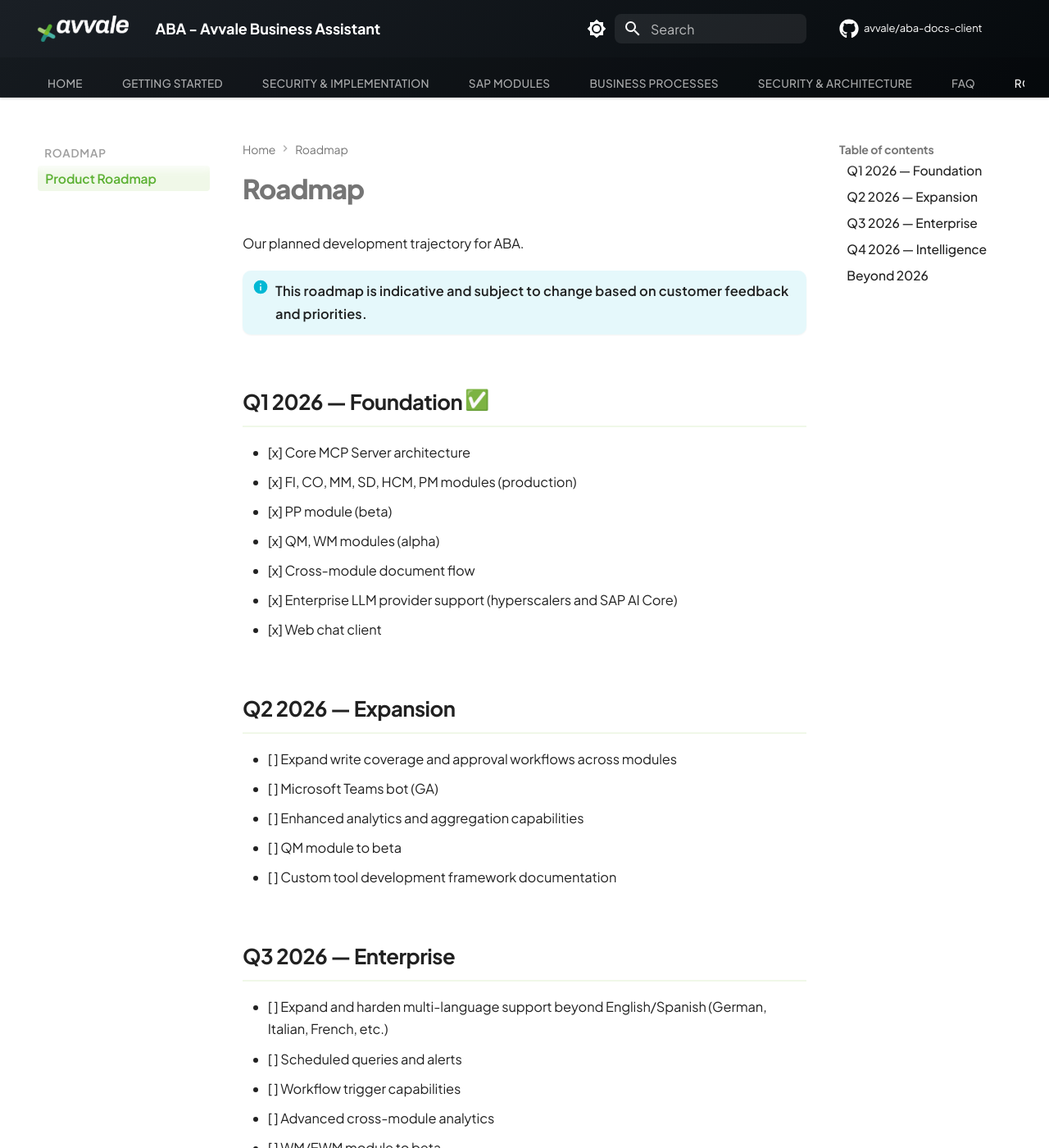
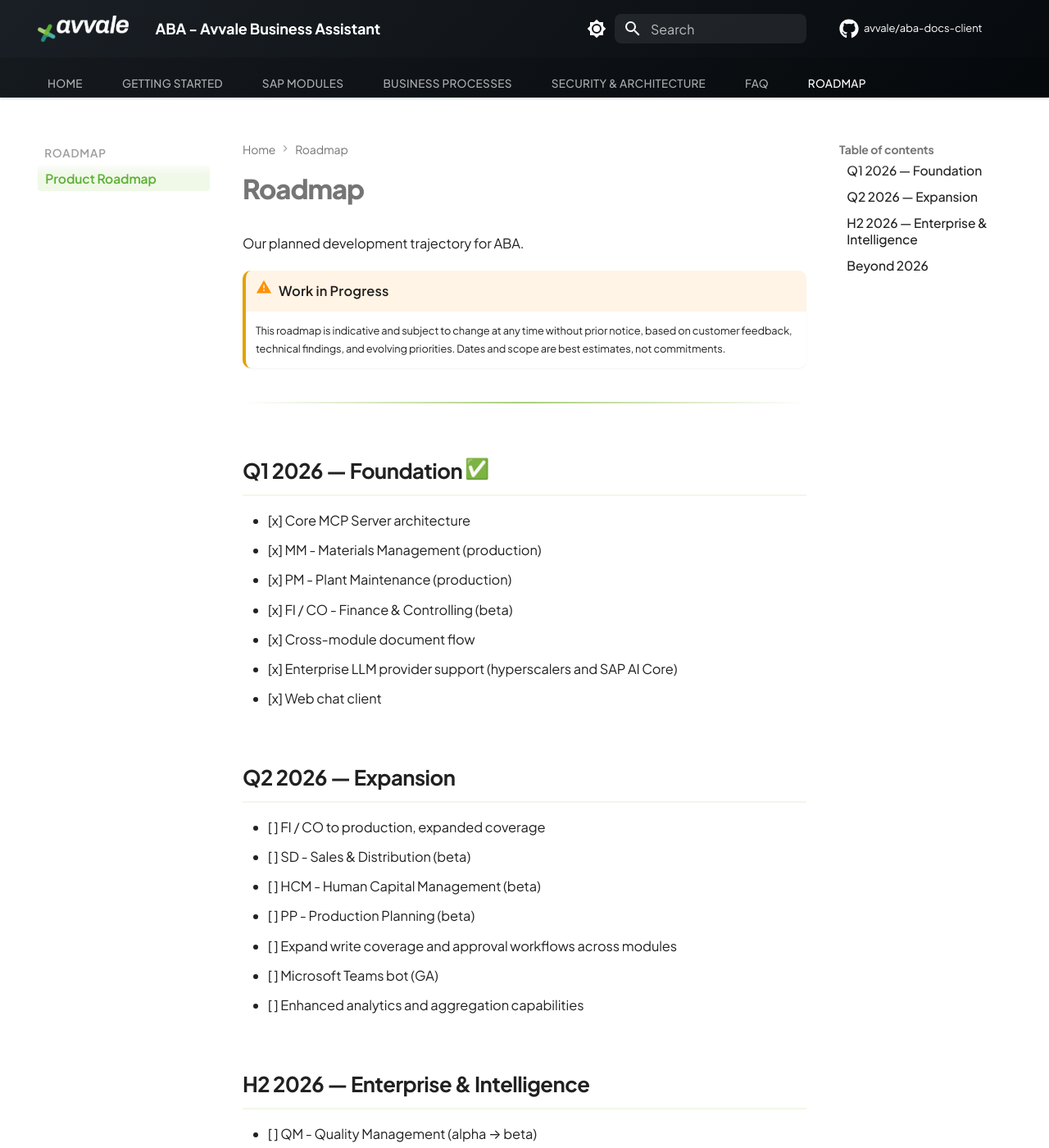
Before and after one commit to avvale/aba-docs-client, an MkDocs documentation site: the page built from docs/changelog/roadmap.md, in a window 1280 px wide and 1400 px high. Shown: the whole window at 82% size. Built offline with MkDocs 1.6.1 and Material for MkDocs 9.7.7, drawn with Linux system fonts in a browser that asks for light colours; emoji names are drawn with the system emoji font; comment, search, counter and statistics services are not loaded; some of the changed text lies outside the part shown.

Commit message:
Print-site full doc, sync roadmap/modules status, remove fake email
- print-site: full doc print, enumerate_headings/figures false

- CSS fix for empty nav-section headings in print view

- Roadmap: WIP disclaimer, updated Q1/Q2/H2 structure

- Module status aligned with roadmap

- Remove ai-team@avvale.com references

- Sync Avvale branding: Plus Jakarta Sans font, custom palette

- Getting Started nav unified (security + implementation back in section)

Co-authored-by: Cursor <cursoragent@cursor.com>

```diff
--- a/docs/changelog/roadmap.md
+++ b/docs/changelog/roadmap.md
@@ -2,42 +2,43 @@
 
 Our planned development trajectory for ABA.
 
-!!! info "This roadmap is indicative and subject to change based on customer feedback and priorities."
+!!! warning "Work in Progress"
+    This roadmap is indicative and subject to change at any time without prior notice, based on customer feedback, technical findings, and evolving priorities. Dates and scope are best estimates, not commitments.
+
+---
 
 ## Q1 2026 — Foundation :white_check_mark:
 
 - [x] Core MCP Server architecture
-- [x] FI, CO, MM, SD, HCM, PM modules (production)
-- [x] PP module (beta)
-- [x] QM, WM modules (alpha)
+- [x] MM - Materials Management (production)
+- [x] PM - Plant Maintenance (production)
+- [x] FI / CO - Finance & Controlling (beta)
 - [x] Cross-module document flow
 - [x] Enterprise LLM provider support (hyperscalers and SAP AI Core)
 - [x] Web chat client
 
 ## Q2 2026 — Expansion
 
+- [ ] FI / CO to production, expanded coverage
+- [ ] SD - Sales & Distribution (beta)
+- [ ] HCM - Human Capital Management (beta)
+- [ ] PP - Production Planning (beta)
 - [ ] Expand write coverage and approval workflows across modules
 - [ ] Microsoft Teams bot (GA)
 - [ ] Enhanced analytics and aggregation capabilities
-- [ ] QM module to beta
-- [ ] Custom tool development framework documentation
 
-## Q3 2026 — Enterprise
+## H2 2026 — Enterprise & Intelligence
 
-- [ ] Expand and harden multi-language support beyond English/Spanish (German, Italian, French, etc.)
-- [ ] Scheduled queries and alerts
-- [ ] Workflow trigger capabilities
-- [ ] Advanced cross-module analytics
-- [ ] WM/EWM module to beta
+- [ ] QM - Quality Management (alpha → beta)
+- [ ] WM/EWM - Warehouse Management (alpha → beta)
+- [ ] Multi-language support beyond English (German, Italian, French, and others)
+- [ ] Scheduled queries and proactive alerts
+- [ ] Workflow trigger and approval capabilities
+- [ ] Advanced cross-module analytics and anomaly detection
+- [ ] Integration with SAP BW/BPC for planning data
 - [ ] Performance optimization for large datasets
-
-## Q4 2026 — Intelligence
-
-- [ ] Proactive insights and anomaly detection
-- [ ] Integration with SAP BW/BPC for planning data
 - [ ] Voice interface support
 - [ ] Custom dashboard generation
-- [ ] Self-service tool creation for power users
 
 ## Beyond 2026
 
--- a/docs/styles/avvale.css
+++ b/docs/styles/avvale.css
@@ -615,3 +615,15 @@ body {
     color: var(--avvale-dark) !important;
   }
 }
+
+/* ============================================================
+   Print-site: hide nav-section wrappers that have no page
+   content inside them (all their child pages were excluded).
+   The plugin generates: <section class="md-section"><h1>…</h1></section>
+   A section with content has multiple direct children (h1 + more).
+   A section with no content has exactly one direct child (just h1).
+   ":has(> * + *)" = "has at least two direct children" → non-empty.
+   ============================================================ */
+section.md-section:not(:has(> * + *)) {
+  display: none !important;
+}
--- a/mkdocs.yml
+++ b/mkdocs.yml
@@ -7,22 +7,22 @@ repo_name: avvale/aba-docs-client
 theme:
   name: material
   language: en
+  font:
+    text: Plus Jakarta Sans
+    code: JetBrains Mono
   palette:
     - scheme: default
-      primary: teal
-      accent: light green
+      primary: custom
+      accent: custom
       toggle:
         icon: material/brightness-7
         name: Switch to dark mode
     - scheme: slate
-      primary: teal
-      accent: light green
+      primary: custom
+      accent: custom
       toggle:
         icon: material/brightness-4
         name: Switch to light mode
-  font:
-    text: Roboto
-    code: Roboto Mono
   features:
     - navigation.tabs
     - navigation.tabs.sticky
@@ -84,6 +84,15 @@ markdown_extensions:
 
 plugins:
   - search
+  - print-site:
+      add_cover_page: true
+      cover_page_template: ""
+      add_table_of_contents: true
+      toc_title: "Table of Contents"
+      toc_depth: 2
+      print_page_title: "Print / Export PDF"
+      enumerate_headings: false
+      enumerate_figures: false
 
 nav:
   - Home: index.md
@@ -93,9 +102,7 @@ nav:
     - Business Value: getting-started/business-value.md
     - Key Capabilities: getting-started/capabilities.md
     - Supported Modules: getting-started/supported-modules.md
-    - Architecture Overview (high-level): getting-started/architecture.md
-
-  - Security & Implementation:
+    - Architecture Overview: getting-started/architecture.md
     - Security and Compliance: getting-started/security-overview.md
     - Implementation Overview: getting-started/implementation.md
 
--- a/requirements.txt
+++ b/requirements.txt
@@ -1,2 +1,3 @@
 mkdocs-material
 pymdown-extensions
+mkdocs-print-site-plugin
```
Also changed, not shown: other parts of docs/changelog/roadmap.md (+1 -1 lines), docs/getting-started/supported-modules.md (+5 -5 lines), docs/modules/index.md (+6 -6 lines).
